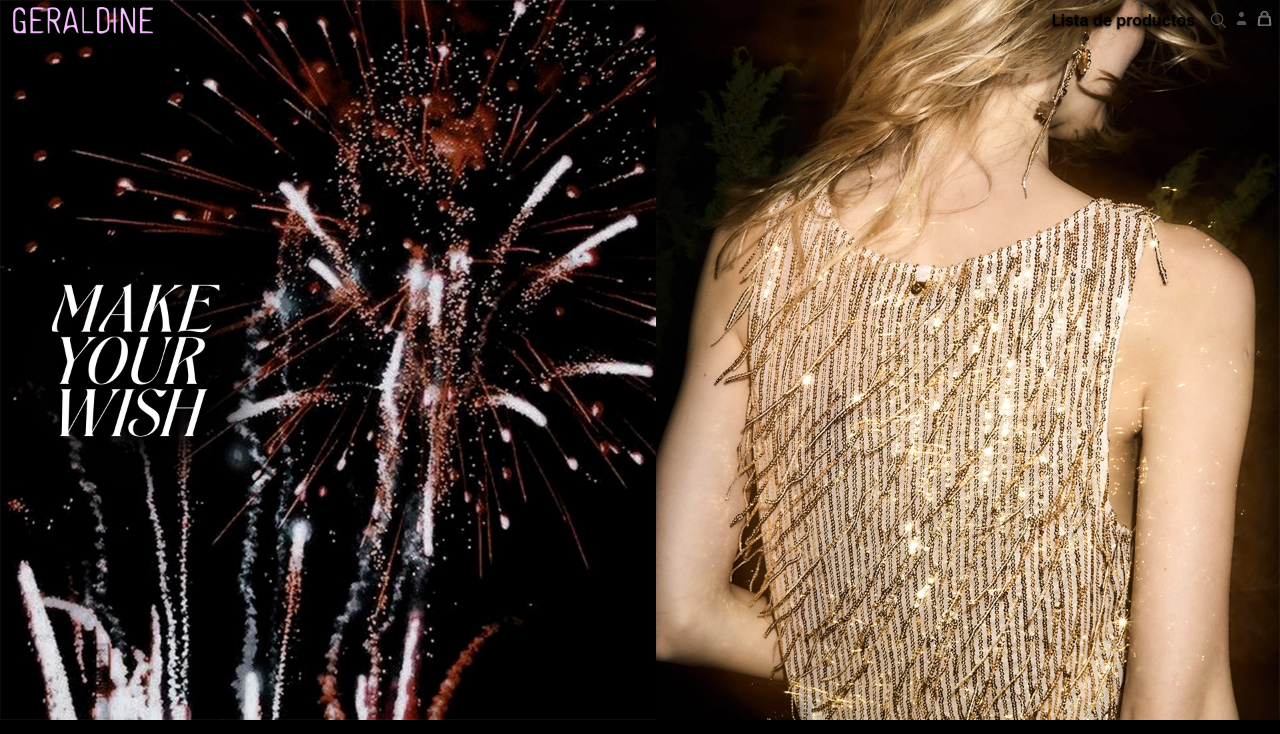
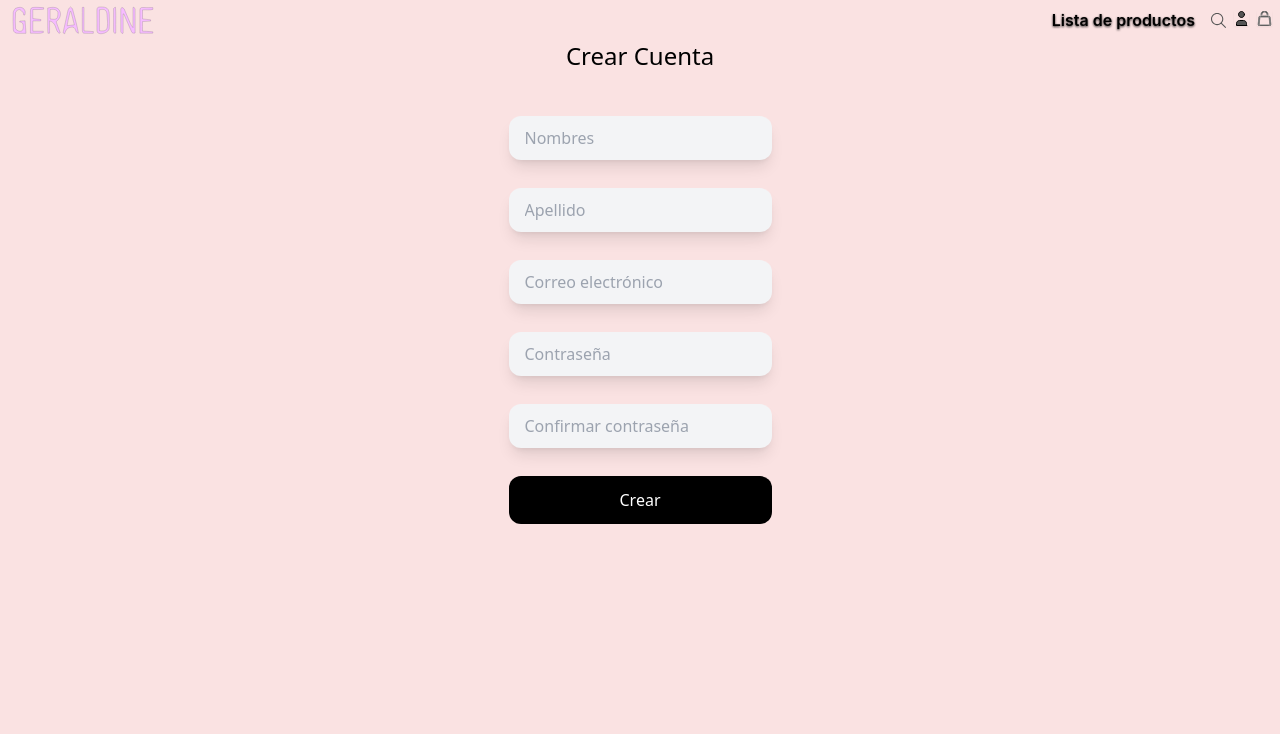
Before and after one commit to Bautaco/Ecommerce-Front, a React (Vite) app: page /sigin in a window 1280 px wide. Before the commit this address led to /. Shown: the top 734 px of the page. Built offline with nearby package versions, Linux system fonts and the light colour scheme.

Commit message:
gestor de usuarios

```diff
--- a/src/Pages/UserPage.tsx
+++ /dev/null
@@ -1,17 +0,0 @@
-import React from "react";
-
-export default function UserPage() {
-  return (
-    <div>
-      <h1>User Page</h1>
-      <p>Welcome to your user profile page.</p>
-      <p>
-        Here you can view and edit your personal information, change your
-        password, and manage your orders.
-      </p>
-      <p>
-        Please note that this is a placeholder for the actual user profile page.
-      </p>
-    </div>
-  );
-}
--- /dev/null
+++ b/src/Pages/user/Login.tsx
@@ -0,0 +1,73 @@
+import React, { useState } from "react";
+import PageTemplate from "../../components/PageTemplate";
+import useUserStore from "../../store/UserStore";
+
+export function Login() {
+  const { usuario } = useUserStore();
+  const storedUser = usuario;
+
+  const [credentials, setCredentials] = useState({
+    email: "",
+    password: "",
+  });
+
+  const [error, setError] = useState("");
+
+  const handleChange = (e: React.ChangeEvent<HTMLInputElement>) => {
+    const { name, value } = e.target;
+    setCredentials({ ...credentials, [name]: value });
+  };
+
+  const handleSubmit = (e: React.FormEvent<HTMLFormElement>) => {
+    e.preventDefault();
+    if (storedUser.email !== "" || storedUser.password !== "") {
+      if (
+        storedUser?.email === credentials.email &&
+        storedUser?.password === credentials.password
+      ) {
+        alert("Inicio de sesión exitoso");
+      } else {
+        setError("Correo electrónico o contraseña incorrectos");
+      }
+    }
+  };
+
+  return (
+    <PageTemplate className="w-screen">
+      <div className="flex m-10  flex flex-col items-center">
+        <h1 className="text-2xl text-black">Iniciar Sesión</h1>
+        <form onSubmit={handleSubmit} className="mt-10 w-full max-w-sm">
+          <div>
+            <input
+              type="email"
+              name="email"
+              placeholder="Correo electrónico"
+              value={credentials.email}
+              onChange={handleChange}
+              className="mt-1 p-4 block w-full border-none bg-gray-800 h-11 rounded-xl shadow-lg  focus:ring-0"
+            />
+          </div>
+          <div className="mt-7">
+            <input
+              type="password"
+              name="password"
+              placeholder="Contraseña"
+              value={credentials.password}
+              onChange={handleChange}
+              className="mt-1 p-4 block w-full border-none bg-gray-800 h-11 rounded-xl shadow-lg  focus:ring-0"
+            />
+          </div>
+          {error && <p className="mt-3 text-red-500">{error}</p>}
+          <div className="mt-7">
+            <button
+              type="submit"
+              className="w-full p-4 bg-black text-white hover:bg-gray-800 rounded-xl py-3 px-10"
+            >
+              Iniciar Sesión
+            </button>
+          </div>
+        </form>
+      </div>
+    </PageTemplate>
+  );
+}
--- /dev/null
+++ b/src/Pages/user/Sigin.tsx
@@ -0,0 +1,102 @@
+import React, { useState } from "react";
+import PageTemplate from "../../components/PageTemplate";
+import useUserStore from "../../store/UserStore";
+
+export function Sigin() {
+  const { setClient } = useUserStore();
+
+  // Estado para manejar los valores del formulario
+  const [formValues, setFormValues] = useState({
+    nombre: "",
+    apellido: "",
+    email: "",
+    password: "",
+    confirmPassword: "",
+  });
+
+  const handleChange = (e: React.ChangeEvent<HTMLInputElement>) => {
+    const { name, value } = e.target;
+    setFormValues({ ...formValues, [name]: value });
+  };
+
+  const handleSubmit = (e: React.FormEvent<HTMLFormElement>) => {
+    e.preventDefault();
+
+    if (formValues.password !== formValues.confirmPassword) {
+      alert("Las contraseñas no coinciden");
+      return;
+    }
+
+    setClient(formValues);
+
+    console.log("Datos enviados:", formValues);
+  };
+
+  return (
+    <PageTemplate className="w-screen">
+      <div className="flex m-10  flex flex-col items-center">
+        <h1 className="text-2xl text-black">Crear Cuenta</h1>
+        <form onSubmit={handleSubmit} className="mt-10">
+          <div>
+            <input
+              type="text"
+              name="nombres"
+              placeholder="Nombres"
+              value={formValues.nombre}
+              onChange={handleChange}
+              className="mt-1 p-4 block w-full border-none bg-gray-100 h-11 rounded-xl shadow-lg hover:bg-blue-100 focus:bg-blue-100 focus:ring-0"
+            />
+          </div>
+          <div className="mt-7">
+            <input
+              type="text"
+              name="apellido"
+              placeholder="Apellido"
+              value={formValues.apellido}
+              onChange={handleChange}
+              className="mt-1 p-4 block w-full border-none bg-gray-100 h-11 rounded-xl shadow-lg hover:bg-blue-100 focus:bg-blue-100 focus:ring-0"
+            />
+          </div>
+          <div className="mt-7">
+            <input
+              type="email"
+              name="email"
+              placeholder="Correo electrónico"
+              value={formValues.email}
+              onChange={handleChange}
+              className="mt-1 p-4 block w-full border-none bg-gray-100 h-11 rounded-xl shadow-lg hover:bg-blue-100 focus:bg-blue-100 focus:ring-0"
+            />
+          </div>
+          <div className="mt-7">
+            <input
+              type="password"
+              name="password"
+              placeholder="Contraseña"
+              value={formValues.password}
+              onChange={handleChange}
+              className="mt-1 block p-4 w-full border-none bg-gray-100 h-11 rounded-xl shadow-lg hover:bg-blue-100 focus:bg-blue-100 focus:ring-0"
+            />
+          </div>
+          <div className="mt-7">
+            <input
+              type="password"
+              name="confirmPassword"
+              placeholder="Confirmar contraseña"
+              value={formValues.confirmPassword}
+              onChange={handleChange}
+              className="mt-1 block p-4 w-full border-none bg-gray-100 h-11 rounded-xl shadow-lg hover:bg-blue-100 focus:bg-blue-100 focus:ring-0"
+            />
+          </div>
+          <div className="mt-7">
+            <button
+              type="submit"
+              className="w-full p-4 bg-black text-white hover:bg-gray-800 rounded-xl py-3 px-10"
+            >
+              Crear
+            </button>
+          </div>
+        </form>
+      </div>
+    </PageTemplate>
+  );
+}
--- a/src/components/Cart/DropDownCartMenu.tsx
+++ b/src/components/Cart/DropDownCartMenu.tsx
@@ -5,10 +5,11 @@ import React, {
   useRef,
   useState,
 } from "react";
-import { Link } from "react-router-dom";
+import { Link, useNavigate } from "react-router-dom";
 import useProductStore from "../../store/CartStore";
 import { calculateTotal } from "./functions";
 import CartItem from "./CartItem";
+import useUserStore from "../../store/UserStore";
 
 export default function DropDownCartMenu({
   children,
@@ -16,7 +17,8 @@ export default function DropDownCartMenu({
 }: PropsWithChildren & {} & ComponentProps<"button">) {
   const [isOpen, setIsOpen] = useState(false);
   const dropdownRef = useRef<HTMLDivElement>(null);
-  const { products } = useProductStore();
+  const { products, borrarCarrito } = useProductStore();
+  const { usuario } = useUserStore();
 
   const toggleMenu = () => setIsOpen((prev) => !prev); // Cierra el menú si se hace clic fuera
   const handleClickOutside = (event: MouseEvent) => {
@@ -27,6 +29,15 @@ export default function DropDownCartMenu({
       setIsOpen(false);
     }
   };
+  const navigate = useNavigate();
+  function handleCompra() {
+    if (usuario.nombre !== "") {
+      alert("Compra realizada con éxito!");
+      borrarCarrito();
+    } else {
+      navigate("/login");
+    }
+  }
 
   useEffect(() => {
     document.addEventListener("mousedown", handleClickOutside);
@@ -52,6 +63,9 @@ export default function DropDownCartMenu({
           aria-labelledby="menu-button"
         >
           <div className="py-1 " role="none">
+            <h3 className="text-black font-semibold text-xl p-4">
+              Tus Productos
+            </h3>
             {products
               ? products.map((product) => {
                   return (
@@ -66,7 +80,14 @@ export default function DropDownCartMenu({
                 })
               : null}
             {/* <h3>Total : {calculateTotal()}</h3> */}
-            <button>Comprar</button>
+            <button
+              className="bg-black w-full"
+              onClick={() => {
+                handleCompra();
+              }}
+            >
+              Comprar
+            </button>
           </div>
         </div>
       )}
--- a/src/components/Header/Header.tsx
+++ b/src/components/Header/Header.tsx
@@ -13,12 +13,12 @@ export default function Header({ className }: ComponentProps<"header">) {
 
   const options: Options[] = [
     {
-      title: "comprar",
-      href: "/",
+      title: "Ingresar...",
+      href: "/sigin",
     },
     {
-      title: "Borrar",
-      href: "",
+      title: "CrearCuenta...",
+      href: "/login",
     },
   ];
   return (
@@ -43,7 +43,10 @@ export default function Header({ className }: ComponentProps<"header">) {
           <SVG_Search width={15} height={15} />
         </SVGButton>
 
-        <DropDownMenu children={<SVG_User width={15} height={15} />} />
+        <DropDownMenu
+          children={<SVG_User width={15} height={15} />}
+          options={options}
+        />
         <DropDownCartMenu
           children={<SVG_Cart width={15} height={15} stroke="gray"></SVG_Cart>}
         />
--- a/src/router/router.tsx
+++ b/src/router/router.tsx
@@ -15,6 +15,20 @@ export const router = createBrowserRouter([
         },
       },
       {
+        path: "/login",
+        lazy: async () => {
+          let { Login } = await import("../Pages/user/Login");
+          return { Component: Login };
+        },
+      },
+      {
+        path: "/sigin",
+        lazy: async () => {
+          let { Sigin } = await import("../Pages/user/Sigin");
+          return { Component: Sigin };
+        },
+      },
+      {
         path: "/ListaProductos",
         lazy: async () => {
           let { ListaProductos } = await import("../Pages/ListaProductos");
--- a/src/store/CartStore.ts
+++ b/src/store/CartStore.ts
@@ -16,6 +16,8 @@ interface ProductStore {
   incrementQuantity: (id: string) => void;
   decrementQuantity: (id: string) => void;
   removeProduct: (id: string) => void;
+  borrarCarrito: () =>void;
+
 }
 
 const useProductStore = create(
@@ -54,6 +56,10 @@ const useProductStore = create(
         set((state) => ({
           products: state.products.filter((p) => p.id !== id),
         })),
+        borrarCarrito: () =>
+          set(() => ({
+            products:[]
+          })),
     }),
     {
       name: 'product-store', // Nombre de la clave en sessionStorage
--- /dev/null
+++ b/src/store/UserStore.tsx
@@ -0,0 +1,38 @@
+import { create } from "zustand";
+import { createJSONStorage, persist } from "zustand/middleware";
+import { ProductCardType } from "../components/ProductCard";
+
+// Interfaz del producto
+
+// Interfaz de la store
+interface UsuarioStore {
+  usuario: Usuario;
+  setClient(client: Usuario): void;
+  //   setCart(cart: ProductCardType): void;
+}
+
+const useUserStore = create(
+  persist<UsuarioStore>(
+    (set) => ({
+      usuario: {
+        nombre: "",
+        apellido: "",
+        email: "",
+        cart: [],
+        password: "",
+        role: "client",
+      },
+      //   setCart: (cart: ProductCardType) => {
+      //     set((state) => ({ ...state, usuario: {cart:cart} })),
+      //   },
+      setClient: (client: Usuario) =>
+        set((state) => ({ ...state, usuario: client })),
+    }),
+    {
+      name: "usuario-store", // Nombre de la clave en sessionStorage
+      storage: createJSONStorage(() => localStorage),
+    }
+  )
+);
+
+export default useUserStore;
--- a/src/types/types.d.ts
+++ b/src/types/types.d.ts
@@ -20,3 +20,12 @@ type Producto = {
       id: number;
     };
   };
+
+  type Usuario = {
+    nombre :string
+     apellido: string
+     email: string
+     password: string
+     role?: string
+     cart?: Producto[]
+  }
```
